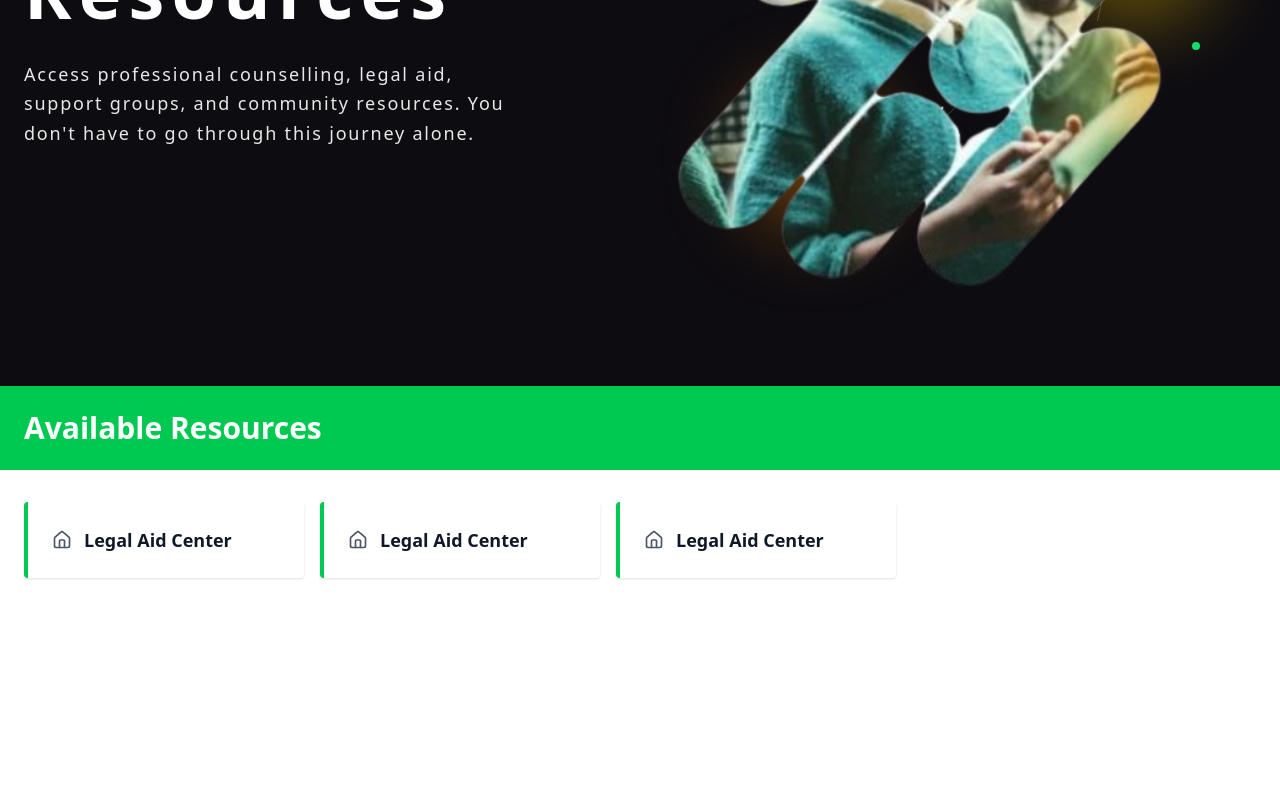
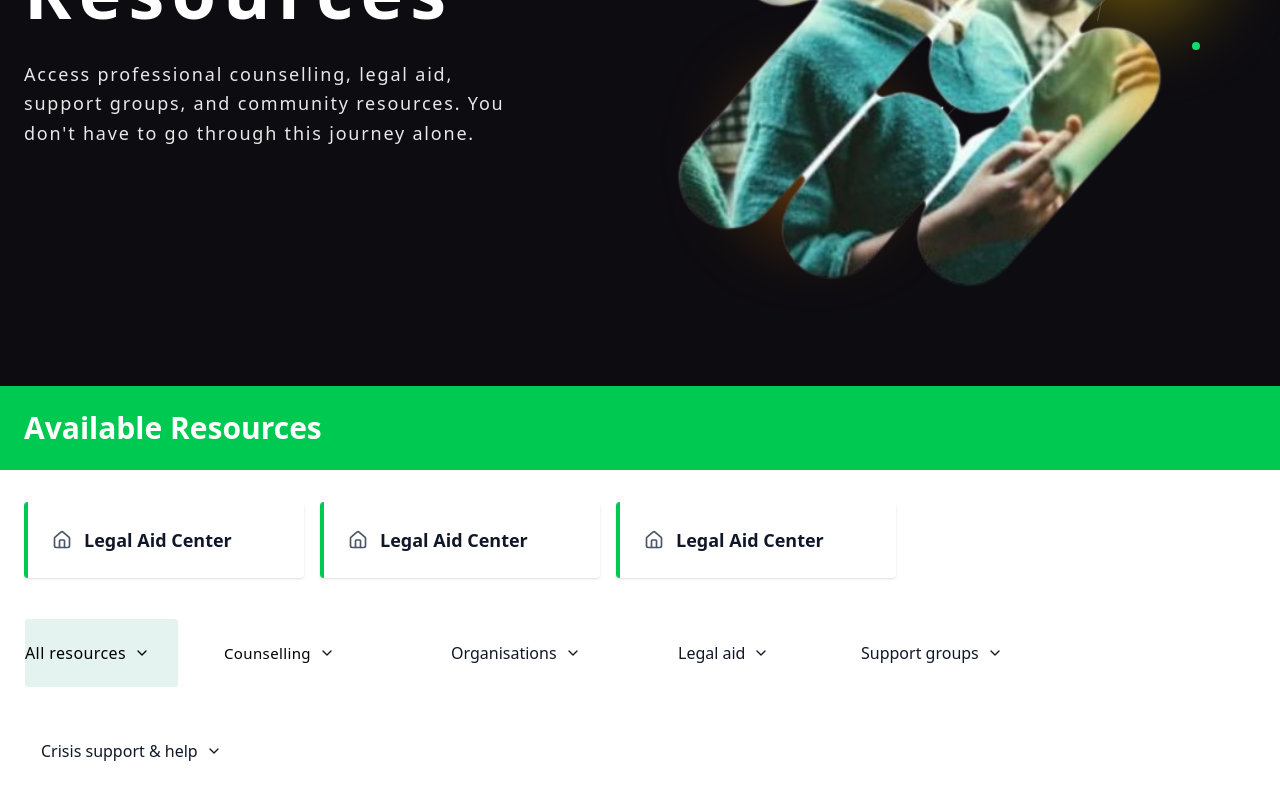
Before and after one commit to Blinktechnologies-company/Mbona, a Next.js app: page /support in a window 1280 px wide. Shown: the part 449-1249 px from the top of the page. Before the commit the page ends 1099 px from the top, so only its background shows below. Built offline with nearby package versions, Linux system fonts and the light colour scheme.

Commit message:
Finalize resources section - Add filter buttons

```diff
--- a/app/(pages)/support/page.tsx
+++ b/app/(pages)/support/page.tsx
@@ -175,9 +175,32 @@ export default function SupportPage() {
               </div>
             </div>
 
-            {/* Placeholder for filter buttons */}
-            <div>
-              {/* Will be added next */}
+            {/* Filter buttons */}
+            <div className="flex flex-wrap gap-7">
+              <button className=" w-[155px] h-[70px]px-4 py-2 bg-[#E4F3EF] border border-white rounded text-white flex items-center gap-2 transition-colors">
+                <span className="font-normal text-black tracking-wide">All resources</span>
+                <ChevronDown className="w-4 h-4 text-black" />
+              </button>
+              <button className="px-4 py-2 bg-white border border-white rounded text-gray-900 flex items-center gap-2 hover:bg-gray-50 w-[199px] h-[70px] transition-colors">
+                <span className="font-normal text-black tracking-wide text-[15px]">Counselling</span>
+                <ChevronDown className="w-4 h-4" />
+              </button>
+              <button className=" w-[199px] h-[70px] px-4 py-2 bg-white border border-white rounded text-gray-900 flex items-center gap-2 hover:bg-gray-50 transition-colors">
+                <span>Organisations</span>
+                <ChevronDown className="w-4 h-4" />
+              </button>
+              <button className="w-[155px] h-[70px] px-4 py-2 bg-white border border-white rounded text-gray-900 flex items-center gap-2 hover:bg-gray-50 transition-colors">
+                <span>Legal aid</span>
+                <ChevronDown className="w-4 h-4" />
+              </button>
+              <button className="w-[199px] h-[70px] px-4 py-2 bg-white border border-white rounded text-gray-900 flex items-center gap-2 hover:bg-gray-50 transition-colors">
+                <span>Support groups</span>
+                <ChevronDown className="w-4 h-4" />
+              </button>
+              <button className="w-[276px] h-[70px] px-4 py-2 bg-white border border-white rounded text-gray-900 flex items-center gap-2 hover:bg-gray-50 transition-colors">
+                <span>Crisis support & help</span>
+                <ChevronDown className="w-4 h-4" />
+              </button>
             </div>
           </div>
         </div>
```
